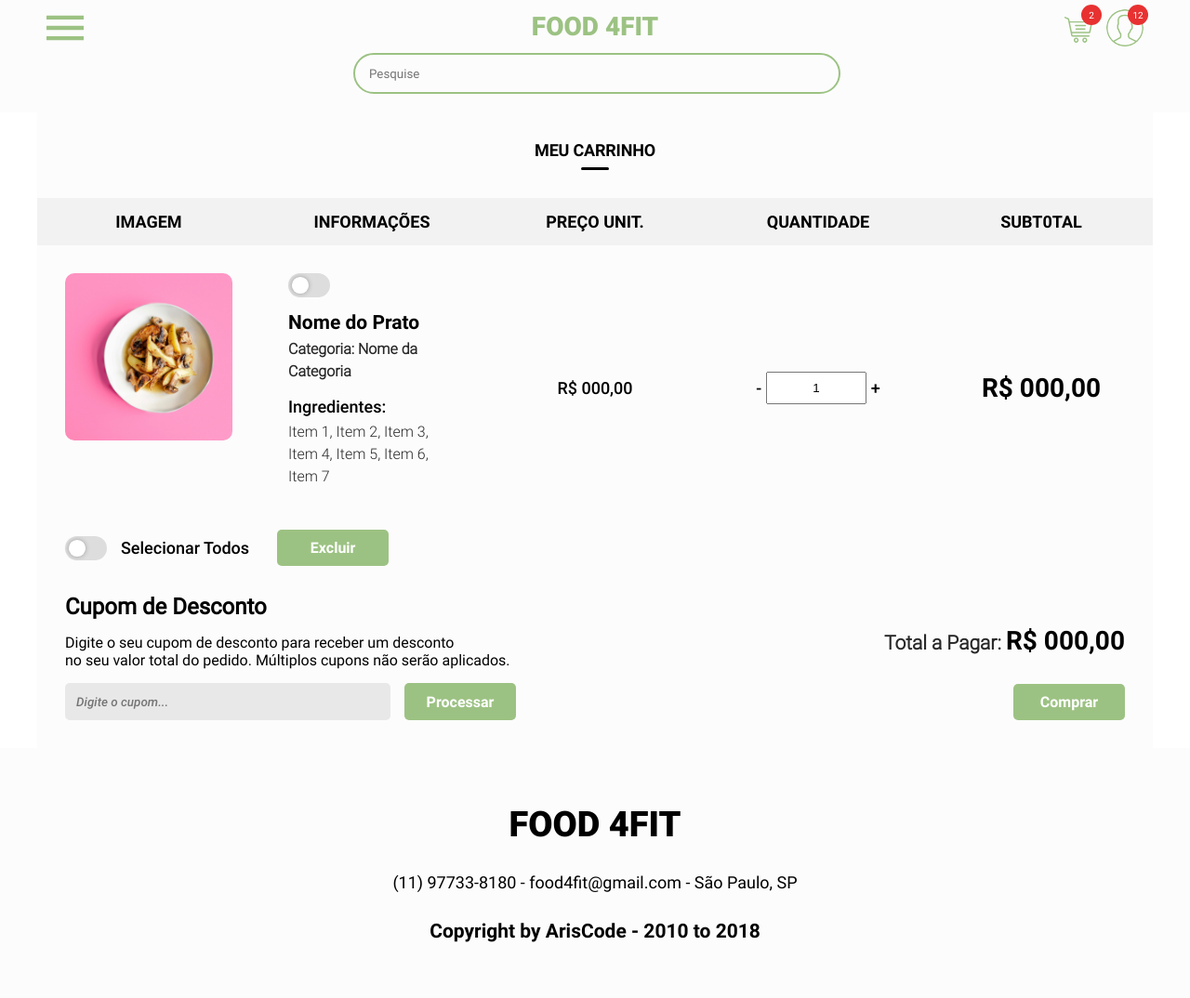
After one commit to ArisCodeOFC/Food4FITWeb, a PHP site: page /view/carrinho.php in a window 1280 px wide. The commit adds this page. Shown: the whole page at 93% size. Run offline with PHP 8.4, Linux system fonts and the light colour scheme.

Commit message:
Página do carrinho feita, falta detalhes

```diff
--- /dev/null
+++ b/assets/css/carrinho.css
@@ -0,0 +1,108 @@
+.input-number-group {
+  display: -webkit-flex;
+  display: -ms-flexbox;
+  display: flex;
+  -webkit-justify-content: center;
+      -ms-flex-pack: center;
+          justify-content: center;
+}
+.input-number-group input[type=number]::-webkit-inner-spin-button,
+.input-number-group input[type=number]::-webkit-outer-spin-button {
+  -webkit-appearance: none;
+          appearance: none;
+}
+.input-number-group .input-group-button {
+  line-height: calc(80px/2 - 5px);
+}
+.input-number-group .input-number {
+  width: 80px;
+  padding: 0 12px;
+  vertical-align: top;
+  text-align: center;
+  outline: none;
+  display: block;
+  margin: 0;
+}
+.input-number-group .input-number-decrement {
+  margin-right: 0.3rem;
+}
+
+.input-number-group .input-number-increment {
+  margin-left: 0.3rem;
+}
+
+
+.shopping-cart-title-menu{
+    width: 100%;
+    height: auto;
+    display: flex;
+    background-color: #F2F2F2;
+}
+.shopping-cart-grid{
+    width: 100%;
+    height: auto;
+    display: flex;
+}
+.shopping-cart-menu-column{
+    width: 25%;
+    height: auto;
+}
+.shopping-cart-menu-column span{
+    display: block; text-align: center; font-size: 18px; font-family: 'Roboto Bold'; color: #000;
+}
+.shopping-cart-column{
+    width: 25%;
+    height: auto;
+    box-sizing: border-box;
+    border: 30px solid #FCFCFC;
+}
+.shopping-cart-column h2{
+    font-size: 21px; font-family: 'Roboto Bold'; color: #000;
+}
+.shopping-cart-column h3{
+    font-size: 16px; font-family: 'Roboto Light'; line-height: 24px; color: #282828;
+}
+.shopping-cart-column span{
+    font-family: 'Roboto Medium'; color: #000; display: block; font-size: 18px;
+}
+.shopping-cart-column p{
+    font-size: 16px; line-height: 24px; font-family: 'Roboto Light'; color: #282828;
+}
+.shopping-cart-column.align{
+    display: flex;
+    flex-direction: row;
+    justify-content: center;
+    align-items: center;
+}
+.shopping-cart-image-container{
+    margin: 0;
+    padding: 0;
+}
+.shopping-cart-image-container img{
+    max-width: 100%;
+    display: block;
+    border-radius: 10px;
+    box-sizing: 5px 5px 10px rgba(0,0,0,0.1);
+    z-index: 444;
+}
+.shopping-cart-price{
+    font-size: 18px; font-family: 'Roboto Medium'; text-align: center; display: block; color: #282828;
+}
+#shopping-cart-price-total{
+    font-size: 28px; font-family: 'Roboto Bold'; text-align: center; display: block; color: #000;
+}
+#shopping-cart-select-block{
+    width: 100%; height: auto; display: flex; align-items: center;
+}
+#shopping-cart-select-block label{
+    display: block; font-family: 'Roboto Medium'; font-size: 18px; color: #000;
+}
+#shopping-cart-confirm-block{
+    width: 100%; height: auto; display: flex;
+}
+#shopping-cart-confirm-column-one{
+    width: 100%; height: auto;
+}
+#shopping-cart-confirm-column-two{
+    width: 100%; height: auto; display: flex; flex-direction: column; justify-content: flex-end; align-items: flex-end;
+}
--- a/assets/css/prato.css
+++ b/assets/css/prato.css
@@ -160,8 +160,8 @@
     font-family: "Roboto Light";
     font-size: 16px;
 }
-.product-view-info-colum span{
-    font-family: 'Roboto Regular'; font-size: 16px;
+.weight{
+    font-family: 'Roboto Regular'; font-size: 16px; display: block;
 }
 /* ======================================================== */
 #product-view-comments-block{
--- a/assets/css/stylesheet.css
+++ b/assets/css/stylesheet.css
@@ -239,6 +239,56 @@ body{
 	font-family: "Roboto Bold";
 	text-align: center;
 	color: #000;
+}
+/*==========================================*/
+
+/* CHECKBOX ESTILIZADO */
+.switch_box{
+    display: -webkit-box;
+    display: -ms-flexbox;
+    display: flex;
+    width: 45px;
+    justify-content: center;
+    align-items: center;
+}
+input[type="checkbox"].switch-styled{
+    font-size: 30px;
+    -webkit-appearance: none;
+       -moz-appearance: none;
+            appearance: none;
+    width: 45px;
+    height: 26px;
+    background: #ddd;
+    border-radius: 50px;
+    position: relative;
+    cursor: pointer;
+    outline: none;
+    -webkit-transition: all .2s ease-in-out;
+    transition: all .2s ease-in-out;
+}
+
+input[type="checkbox"].switch-styled:checked{
+    background: #9CC823;
+}
+
+input[type="checkbox"].switch-styled:after{
+    position: absolute;
+    content: "";
+    width: 26px;
+    height: 26px;
+    border-radius: 50%;
+    background: #fff;
+    -webkit-box-shadow: 0 0 .25em rgba(0,0,0,.3);
+            box-shadow: 0 0 .25em rgba(0,0,0,.3);
+    -webkit-transform: scale(.7);
+            transform: scale(.7);
+    left: 0;
+    -webkit-transition: all .2s ease-in-out;
+    transition: all .2s ease-in-out;
+}
+
+input[type="checkbox"].switch-styled:checked:after{
+    left: calc(100% - 26px);
 }
 /*==========================================*/
 
@@ -900,7 +950,7 @@ body{
 	width: 120px;
 	height: auto;
 	background: #9CC283;
-	border-radius: 10px;
+	border-radius: 5px;
 	display: flex;
 	flex-direction: column;
 	justify-content: center;
--- /dev/null
+++ b/view/carrinho.php
@@ -0,0 +1,100 @@
+<!DOCTYPE html>
+<html>
+<head>
+	<meta charset="utf-8">
+	<meta http-equiv="X-UA-Compatible" content="IE=edge">
+	<meta name="viewport" content="width=device-width, initial-scale=1.0">
+	<title>Carrinho - Food 4fit</title>
+	<link rel="icon" type="image/png" href="assets/images/icons/favicon.png"/>
+	<link rel="stylesheet" href="assets/css/stylesheet.css">
+	<link rel="stylesheet" href="assets/css/mobile-stylesheet.css">
+	<link rel="stylesheet" href="assets/css/font-style.css">
+    <link rel="stylesheet" href="assets/css/carrinho.css">
+	<script src="assets/js/jquery-3.3.1.min.js"></script>
+	<script src="assets/js/scripts.js"></script>
+</head>
+<body>
+	<?php require_once("components/navbar.html") ?><!-- BARRA DE NAVEGAÇÃO VIA PHP -->
+    <section class="main">
+        <h2 id="page-title" class="margin-left-auto margin-right-auto margin-bottom-30px">MEU CARRINHO</h2>
+        <section class="shopping-cart-block">
+        	<div class="shopping-cart-title-menu">
+        		<div class="shopping-cart-menu-column align">
+        			<span class="padding-top-15px padding-bottom-15px">IMAGEM</span>
+        		</div>
+        		<div class="shopping-cart-menu-column align">
+        			<span class="padding-top-15px padding-bottom-15px">INFORMAÇÕES</span>
+        		</div>
+        		<div class="shopping-cart-menu-column align">
+        			<span class="padding-top-15px padding-bottom-15px">PREÇO UNIT.</span>
+        		</div>
+        		<div class="shopping-cart-menu-column align">
+        			<span class="padding-top-15px padding-bottom-15px">QUANTIDADE</span>
+        		</div>
+        		<div class="shopping-cart-menu-column align">
+        			<span class="padding-top-15px padding-bottom-15px">SUBT0TAL</span>
+        		</div>
+        	</div>
+        	<section class="shopping-cart-grid">
+        		<div class="shopping-cart-column">
+        			<figure class="shopping-cart-image-container">
+        				<img src="assets/images/dishs/img1.jpg" alt="Nome do Prato">
+        			</figure>
+        		</div>
+        		<div class="shopping-cart-column">
+        			<div class="switch_box margin-bottom-15px">
+						<input type="checkbox" name="chkdish" class="switch-styled">
+					</div>
+        			<h2 class="padding-bottom-5px">Nome do Prato</h2>
+        			<h3 class="padding-bottom-15px">Categoria: Nome da Categoria</h3>
+        			<span class="padding-bottom-5px">Ingredientes:</span>
+        			<p class="padding-bottom-15px">Item 1, Item 2, Item 3, Item 4, Item 5, Item 6, Item 7</p>
+        		</div>
+        		<div class="shopping-cart-column align">
+        			<span id="shopping-cart-price">R$ 000,00</span>
+        		</div>
+        		<div class="shopping-cart-column align">
+        			<div class="input-group input-number-group">
+						<div class="input-group-button">
+					    	<span class="input-number-decrement">-</span>
+					 	</div>
+						<input class="input-number" type="number" value="1" min="0" max="1000">
+						<div class="input-group-button">
+							<span class="input-number-increment">+</span>
+					  	</div>
+					</div>
+        		</div>
+        		<div class="shopping-cart-column align">
+        			<span id="shopping-cart-price-total">R$ 000,00</span>
+        		</div>
+        	</section>
+        	<div id="shopping-cart-select-block">
+        		<div class="switch_box margin-left-30px">
+					<input type="checkbox" name="chkall" class="switch-styled">
+				</div>
+				<label for="chkall" class="padding-left-15px">Selecionar Todos</label>
+        		<div class="btn-generic margin-left-30px"><span>Excluir</span></div>
+        	</div>
+        	<section id="shopping-cart-confirm-block" class="padding-bottom-30px">
+        		<div id="shopping-cart-confirm-column-one">
+        			<h2 class="padding-left-30px padding-top-30px padding-bottom-15px">Cupom de Desconto</h2>
+        			<p class="padding-bottom-15px padding-left-30px">Digite o seu cupom de desconto para receber um desconto<br>no seu valor total do pedido. Múltiplos cupons não serão aplicados.</p>
+        			<div style="display: flex;">
+        				<input class="margin-left-30px" type="text" style="width: 350px; border: none; outline: none; height: 40px; background-color: #E8E8E8; border-radius: 5px; text-indent: 12px; font-family: 'Roboto Medium Italic';" placeholder="Digite o cupom...">
+        				<div class="btn-generic margin-left-15px">
+        					<span>Processar</span>
+        				</div>
+        			</div>
+        		</div>
+        		<div id="shopping-cart-confirm-column-two">
+        			<h2 class="padding-right-30px padding-top-30px padding-bottom-30px" style="font-family: 'Roboto light'; font-size: 21px; color: #282828;">Total a Pagar: <span style="font-family: 'Roboto Bold'; font-size: 28px; color: #000;">R$ 000,00</b></h2>
+        			<div class="btn-generic margin-right-30px">
+        				<span>Comprar</span>
+        			</div>
+        		</div>
+        	</section>
+        </section>
+	</section>
+	<?php require_once("components/footer.html"); ?><!-- RODAPÉ VIA PHP -->
+</body>
+</html>
--- a/view/components/navbar.html
+++ b/view/components/navbar.html
@@ -8,7 +8,7 @@
 		<div id="navbar-flat-menu" onclick="sidenavLeft();">
 			<img src="assets/images/icons/menu.svg" alt="Menu">
 		</div>
-		<div id="navbar-flat-buycart">
+		<div id="navbar-flat-buycart" onclick="location.href='carrinho.php';">
 			<img src="assets/images/icons/buycart.svg" alt="Carrinho de Compras">
 		</div>
 		<div id="buycart-bubble">
```
Also changed, not shown: view/prato.php (+12 -12 lines).
